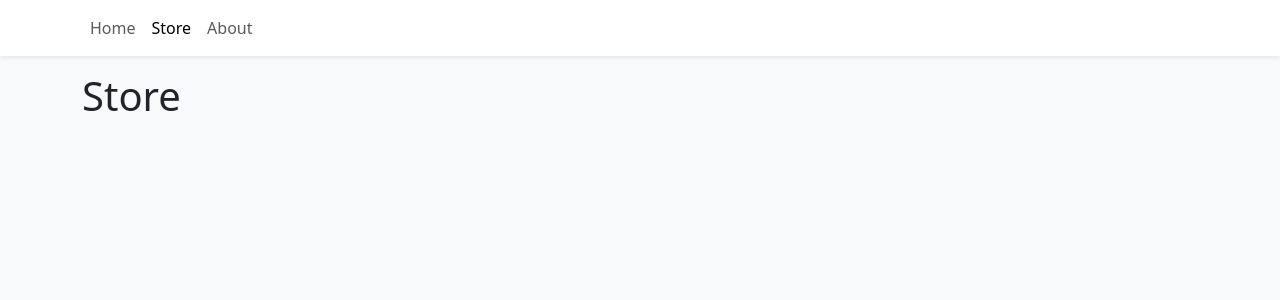
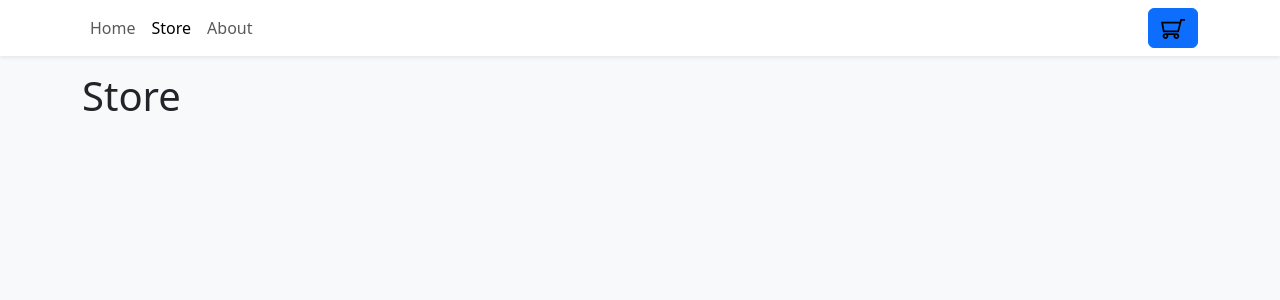
Before and after one commit to Vahe-Sevachyan/shopping-store-rjs, a React (Vite) app: page /store in a window 1280 px wide. Shown: the top 300 px of the page. Built offline with nearby package versions, Linux system fonts and the light colour scheme.

Commit message:
added shopping cart button and icon

```diff
--- a/src/Components/NavBar.tsx
+++ b/src/Components/NavBar.tsx
@@ -1,11 +1,11 @@
-import { Container, Nav, Navbar as NavBarbs } from "react-bootstrap";
+import { Button, Container, Nav, Navbar as NavBarbs } from "react-bootstrap";
 import { NavLink } from "react-router-dom";
-
+import shoppingCart from "../assets/shopping-cart.svg";
 export const NavBar = () => {
   return (
     <NavBarbs className="bg-white shadow-sm mb-3">
       <Container>
-        <Nav>
+        <Nav className="me-auto">
           <Nav.Link to="/Home" as={NavLink}>
             Home
           </Nav.Link>
@@ -16,6 +16,13 @@
             About
           </Nav.Link>
         </Nav>
+        <Button>
+          <img
+            src={shoppingCart}
+            alt=""
+            style={{ width: "1.5rem", height: "1.5rem", color: "white" }}
+          />
+        </Button>
       </Container>
     </NavBarbs>
   );
```
Also changed, not shown: src/assets/shopping-cart.png (added), src/assets/shopping-cart.svg (added).
